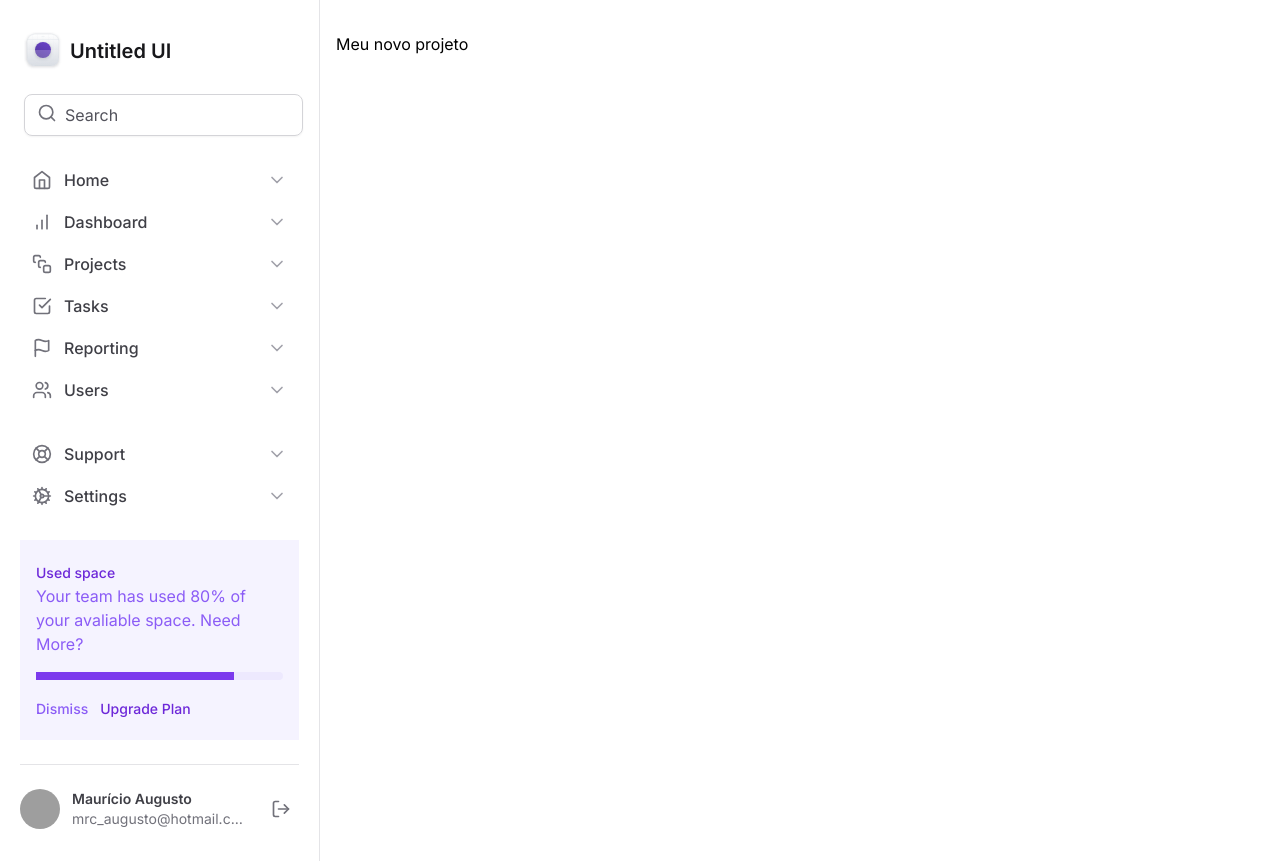
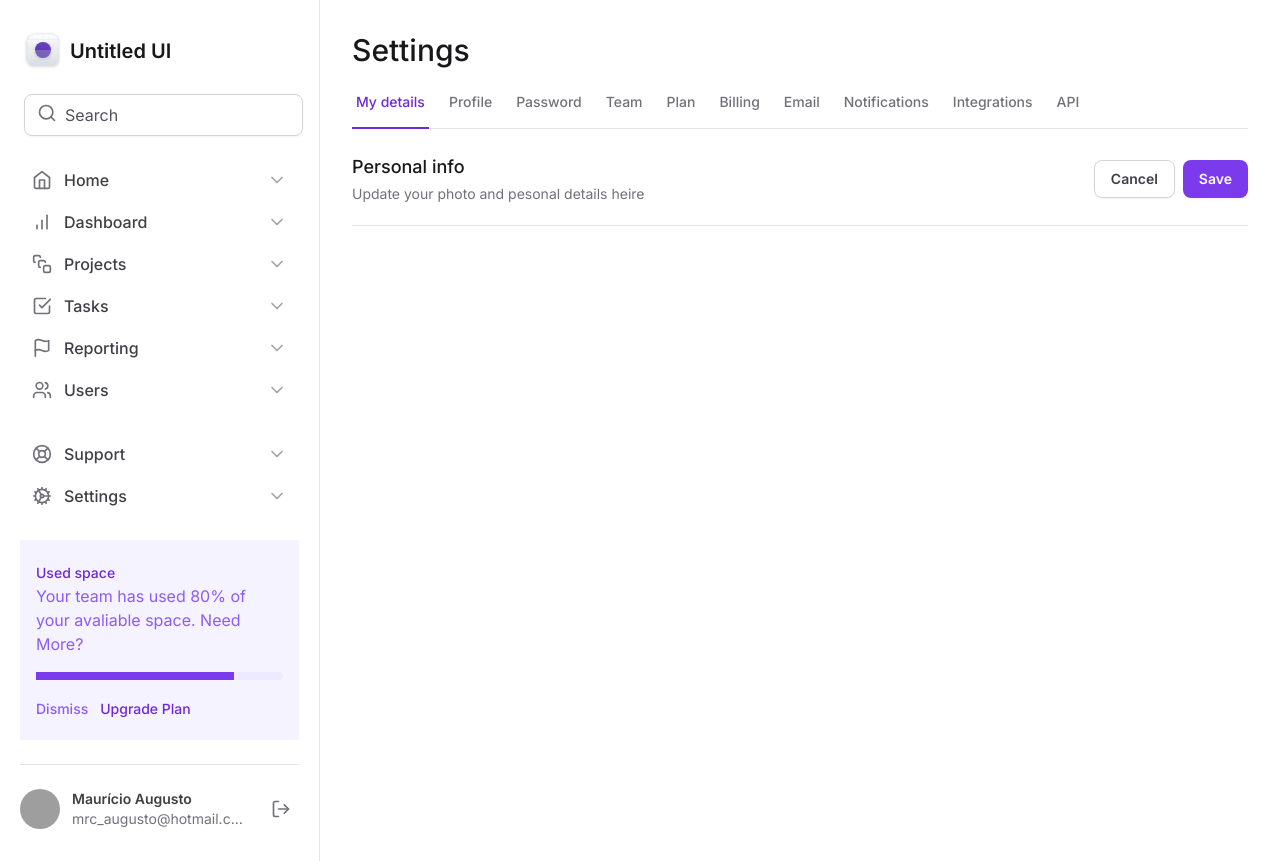
Before and after one commit to mrc-augusto/Ignite_Tailwind, a Next.js app: page / in a window 1280 px wide. Built offline with nearby package versions, Linux system fonts and the light colour scheme; grey boxes are pictures that could not be loaded.

Commit message:
tabs created

```diff
--- a/package.json
+++ b/package.json
@@ -9,6 +9,8 @@
     "lint": "next lint"
   },
   "dependencies": {
+    "@radix-ui/react-tabs": "^1.0.4",
+    "framer-motion": "^11.0.3",
     "lucide-react": "^0.312.0",
     "next": "14.0.4",
     "react": "^18",
--- a/src/app/layout.tsx
+++ b/src/app/layout.tsx
@@ -17,11 +17,11 @@
   children: React.ReactNode
 }) {
   return (
-    <html lang="en">
+    <html lang="en" className='antialiased'>
       <body className={inter.className}>
         <div className="grid min-h-screen grid-cols-app">
           <Sidebar/>
-          <main className='px-4 pb-12 pt-8'>{children}</main>
+          <main className='px-8 pb-12 pt-8'>{children}</main>
         </div>
       </body>
     </html>
--- a/src/app/page.tsx
+++ b/src/app/page.tsx
@@ -1,3 +1,24 @@
+import { SettingTabs } from '@/components/SettingsTabs'
+
 export default function Home() {
-  return <h1>Meu novo projeto</h1>
+  return(
+    <>
+      <h1 className="text-3xl font-medium text-zinc-900">Settings</h1>
+      <SettingTabs/>
+
+      <div className='mt-6 flex flex-col '>
+        <div className='flex items-center justify-between pb-5 border-b boder-zinc-200'>
+          <div className='space-y-1'>
+            <h2 className='text-lg font-medium text-zinc-900'>Personal info</h2>
+            <span className='text-sm text-zinc-500'>Update your photo and pesonal details heire</span>
+          </div>
+          <div className='flex -items-center gap-2'>
+            <button type='button' className='rounded-lg px-4 py-2 text-sm font-semibold shadow-sm border border-zinc-300 text-zinc-700 hover:bg-zinc-50'>Cancel</button>
+            <button type='submit' form='settings' className='rounded-lg px-4 py-2 text-sm font-semibold shadow-sm bg-violet-600 text-white hover:bg-violet-700'>Save</button>
+          </div>
+        </div>
+        <form id='settings' className='mt-6 flex flex-col w-full'></form>
+      </div>
+    </>
+  )
 }
--- /dev/null
+++ b/src/components/SettingsTabs/TabItem.tsx
@@ -0,0 +1,20 @@
+'use client'
+
+import * as Tabs from "@radix-ui/react-tabs";
+import {motion} from 'framer-motion'
+
+export interface TabItemProps{
+  value: string,
+  title: string,
+  isSelected?: boolean
+}
+export function TabItem({value, title, isSelected = false}: TabItemProps){
+  return(
+    <Tabs.Trigger  value={value} className="relative px-1 pb-4 text-sm font-medium text-zinc-500 hover:text-violet-700 data-[state=active]:text-violet-700">
+      <span>{title}</span>
+      {isSelected && (
+        <motion.div layoutId = 'activeTab' className="absolute -bottom-px left-0 right-0 h-0.5 bg-violet-700"/>
+      )}
+    </Tabs.Trigger>
+  )
+}
--- /dev/null
+++ b/src/components/SettingsTabs/index.tsx
@@ -0,0 +1,26 @@
+'use client'
+
+import * as Tabs from "@radix-ui/react-tabs"
+import { TabItem } from "./TabItem"
+import { useState } from "react"
+
+export function SettingTabs(){
+  const [currentTab, setCurrentTab] = useState('tab1')
+
+  return(
+    <Tabs.Root value={currentTab} onValueChange={setCurrentTab}>
+      <Tabs.List className="mt-6 flex w-full items-center gap-4 border-b border-zinc-200">
+        <TabItem value="tab1" title="My details" isSelected={currentTab==='tab1'}/>
+        <TabItem value="tab2" title="Profile" isSelected={currentTab==='tab2'}/>
+        <TabItem value="tab3" title="Password" isSelected={currentTab==='tab3'}/>
+        <TabItem value="tab4" title="Team" isSelected={currentTab==='tab4'}/>
+        <TabItem value="tab5" title="Plan" isSelected={currentTab==='tab5'}/>
+        <TabItem value="tab6" title="Billing" isSelected={currentTab==='tab6'}/>
+        <TabItem value="tab7" title="Email" isSelected={currentTab==='tab7'}/>
+        <TabItem value="tab8" title="Notifications" isSelected={currentTab==='tab8'}/>
+        <TabItem value="tab9" title="Integrations" isSelected={currentTab==='tab9'}/>
+        <TabItem value="tab10" title="API" isSelected={currentTab==='tab10'}/>
+      </Tabs.List>
+    </Tabs.Root>
+  )
+}
```
Also changed, not shown: 1 other file (tests, documents, lock files or other folders).
